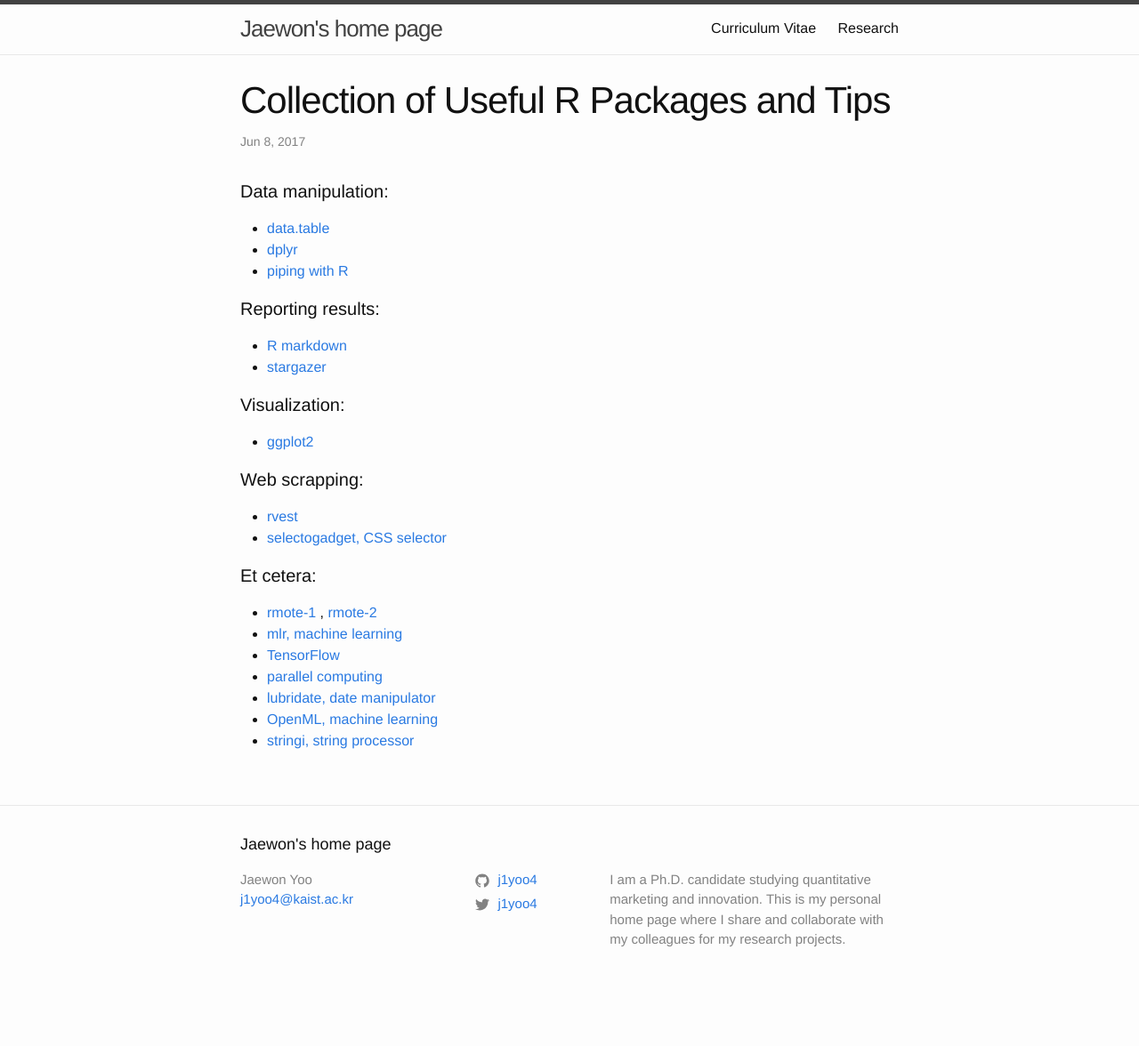
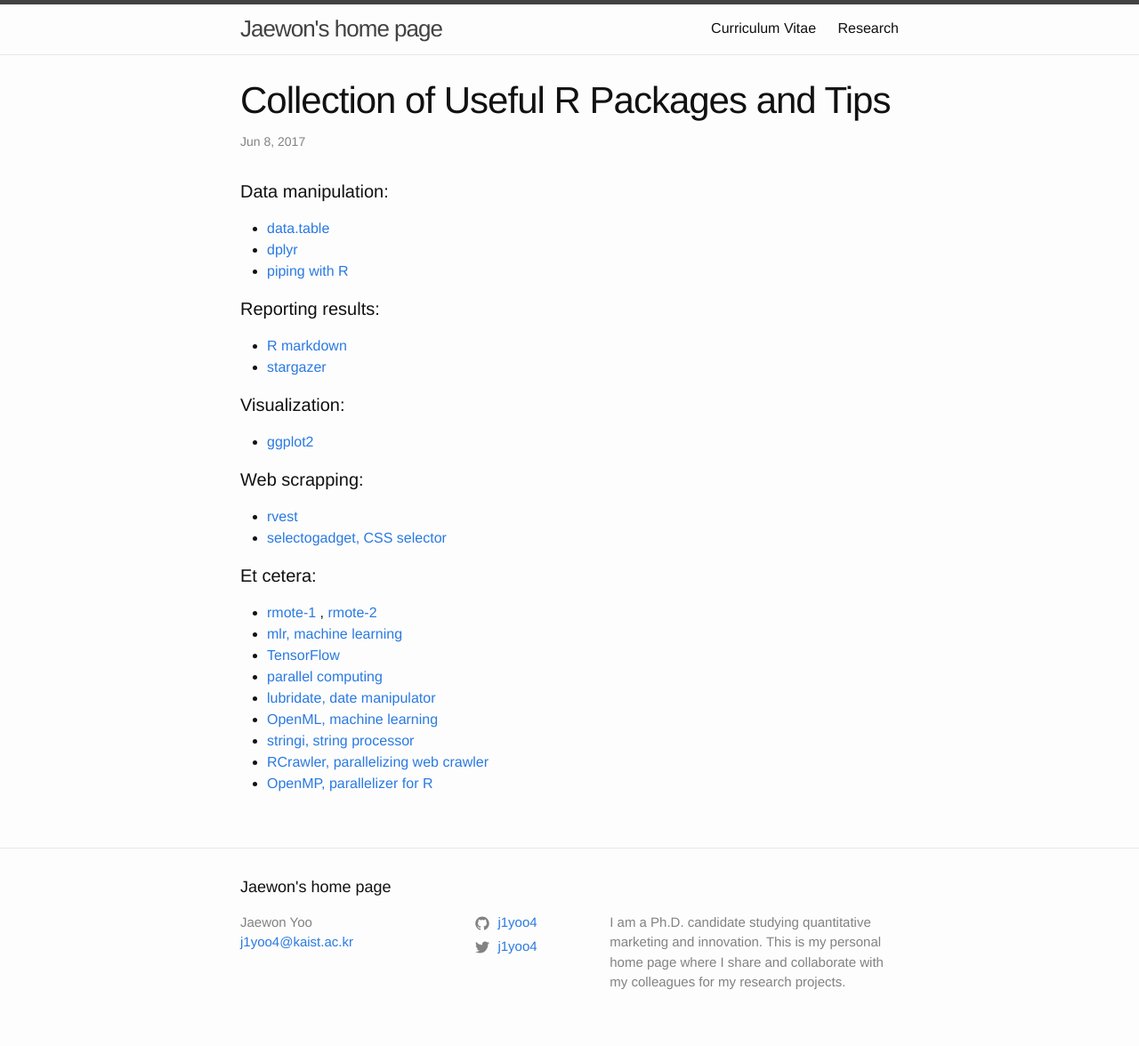
Before and after one commit to j1yoo/j1yoo.github.io, a Jekyll site: the page built from _posts/2017-06-08-useful_r_packages.md, in a window 1280 px wide. Shown: the whole page at 89% size. Built offline with Jekyll 4.4.1, drawn with Linux system fonts in a browser that asks for light colours; before the commit the page ends 1128 px from its top, so only the background shows below that.

Commit message:
Create 2017-06-08-useful_r_packages.md

```diff
--- a/_posts/2017-06-08-useful_r_packages.md
+++ b/_posts/2017-06-08-useful_r_packages.md
@@ -28,3 +28,5 @@ categories: misc
 * <a href="https://cran.r-project.org/web/packages/lubridate/lubridate.pdf"> lubridate, date manipulator </a>
 * <a href="https://cran.r-project.org/web/packages/OpenML/index.html"> OpenML, machine learning </a>
 * <a href="https://www.rdocumentation.org/packages/stringi/versions/1.1.5"> stringi, string processor </a>
+* <a href="http://www.sciencedirect.com/science/article/pii/S2352711017300110"> RCrawler, parallelizing web crawler </a>
+* <a href="https://www.r-bloggers.com/r-and-openmp-boosting-compiled-code-on-multi-core-cpu-s/"> OpenMP, parallelizer for R </a>
```
